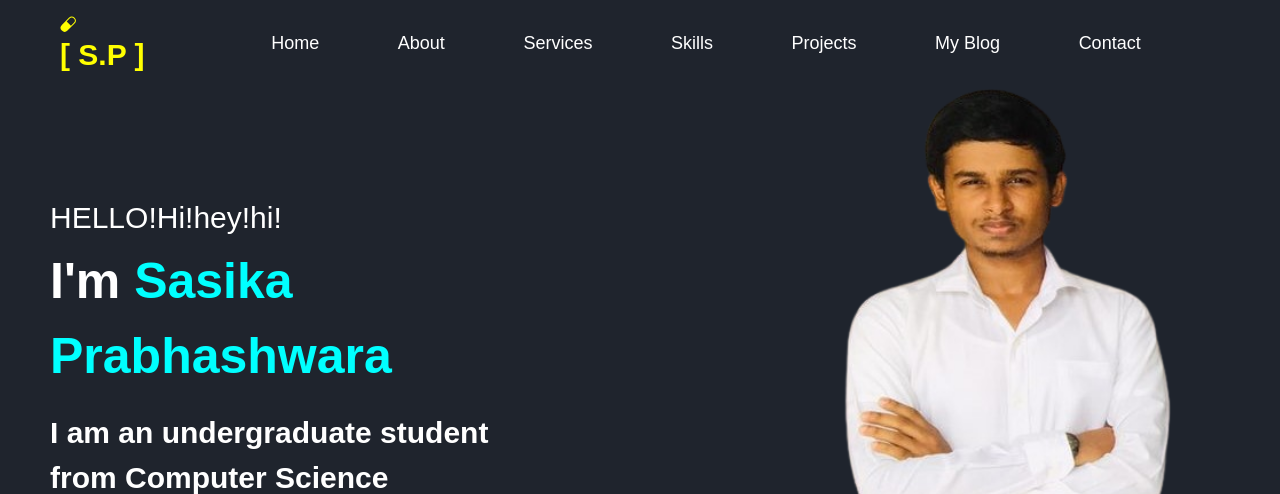
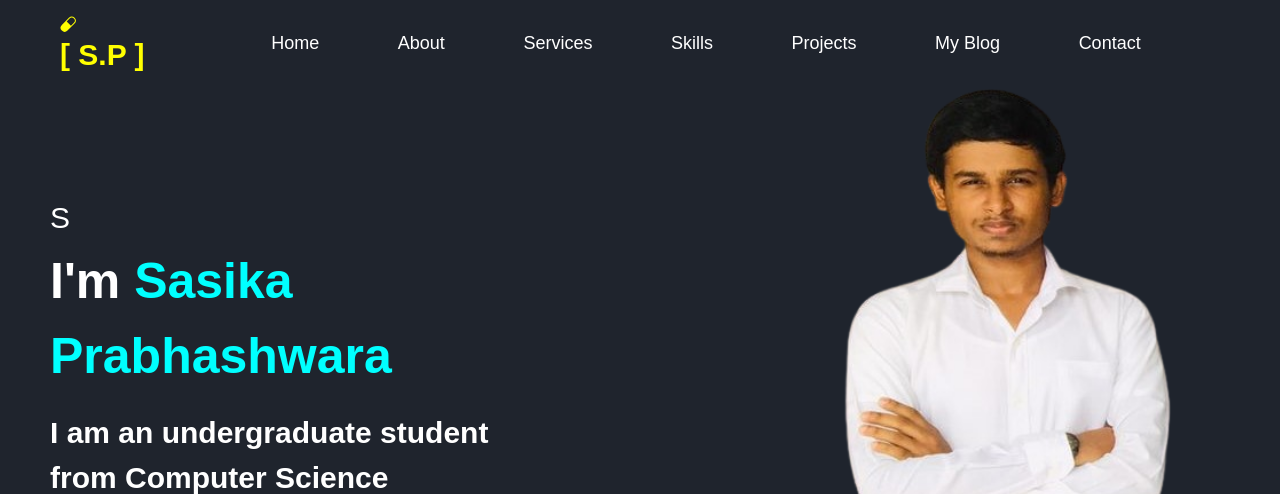
Before and after one commit to 123sasika/portfolio1, a plain HTML site: page index.html in a window 1280 px wide. Shown: the top 494 px of the page. Drawn offline with nearby package versions, Linux system fonts and the light colour scheme.

Commit message:
Update index.html

```diff
--- a/index.html
+++ b/index.html
@@ -39,7 +39,7 @@
     <!-- home section design -->
     <div class="service-container1">
         <div class="home">
-            <h3 class="home2">HELLO!Hi!hey!hi!</a></h3>
+            <h3 class="home2">S</a></h3>
             <p class="home1">I'm <span class="home3">Sasika<br> Prabhashwara</span></p>
             <p class="home2">I am an undergraduate student <br>from Computer Science</p>
         </div>
```
